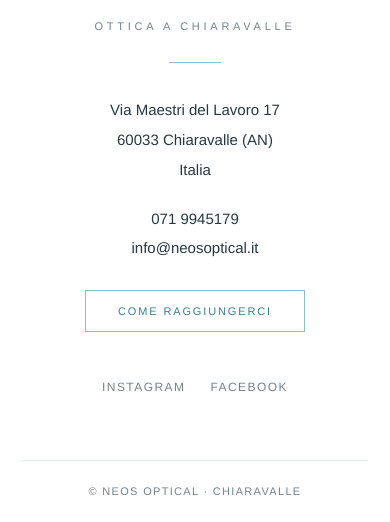
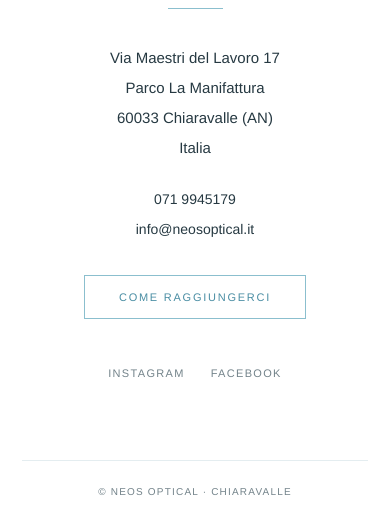
Before and after one commit to Neosoptical/neosoptical, a plain HTML site: page index.html in a window 390 px wide. Shown: the part 322-844 px from the top of the page. Drawn offline with Linux system fonts and the light colour scheme.

Commit message:
Enhance SEO and update styling in index.html
Updated the title and description meta tags for better SEO. Added social media links and improved styling for various elements.

```diff
--- a/index.html
+++ b/index.html
@@ -1,30 +1,45 @@
 
 <!DOCTYPE html>
 <html lang="it">
+
 <head>
   <meta charset="UTF-8">
   <meta name="viewport"
         content="width=device-width, initial-scale=1">
 
-  <title>NEOS Optical | Ottica a Chiaravalle</title>
+  <title>NEOS Optical | Ottica a Chiaravalle (AN)</title>
 
   <meta name="description"
-        content="NEOS Optical, negozio di ottica a Chiaravalle (AN). Via Maestri del Lavoro 17. Tel. 071 9945179.">
+        content="NEOS Optical, negozio di ottica a Chiaravalle (AN). Via Maestri del Lavoro 17. Telefono 071 9945179.">
 
   <meta name="robots" content="index, follow">
+
   <link rel="canonical"
         href="https://neosoptical.it/">
+
   <meta name="theme-color" content="#ffffff">
 
+  <!-- Anteprima social -->
+  <meta property="og:type" content="website">
+  <meta property="og:title"
+        content="NEOS Optical | Ottica a Chiaravalle">
+  <meta property="og:description"
+        content="NEOS Optical - Via Maestri del Lavoro 17, 60033 Chiaravalle (AN).">
+  <meta property="og:url"
+        content="https://neosoptical.it/">
+  <meta property="og:image"
+        content="https://neosoptical.it/logo-neos.png">
+
+  <!-- Dati strutturati Google -->
   <script type="application/ld+json">
   {
     "@context": "https://schema.org",
     "@type": "Optician",
     "name": "NEOS Optical",
     "url": "https://neosoptical.it/",
+    "logo": "https://neosoptical.it/logo-neos.png",
     "telephone": "+390719945179",
     "email": "info@neosoptical.it",
-    "logo": "https://neosoptical.it/logo-neos.png",
     "address": {
       "@type": "PostalAddress",
       "streetAddress": "Via Maestri del Lavoro 17",
@@ -32,16 +47,23 @@
       "addressLocality": "Chiaravalle",
       "addressRegion": "AN",
       "addressCountry": "IT"
-    }
+    },
+    "sameAs": [
+      "https://www.instagram.com/neosoptical/",
+      "https://www.facebook.com/profile.php?id=61591669449663"
+    ]
   }
   </script>
 
   <style>
+
     :root {
       --ice: #8bbfce;
+      --ice-dark: #498da3;
       --ink: #263942;
       --muted: #73838a;
       --line: #e4edf0;
+      --white: #ffffff;
     }
 
     * {
@@ -54,7 +76,7 @@
     }
 
     body {
-      background: #ffffff;
+      background: var(--white);
       color: var(--ink);
       font-family: "Helvetica Neue",
                    Arial, sans-serif;
@@ -67,87 +89,106 @@
       display: flex;
       flex-direction: column;
       align-items: center;
-      justify-content: center;
-      padding: 70px 24px 30px;
+      padding: 65px 24px 28px;
     }
 
     .content {
       width: 100%;
       max-width: 600px;
+      margin: auto 0;
       text-align: center;
-      margin: auto 0;
     }
+
+    /* LOGO ORIGINALE */
 
     .logo {
       display: block;
       width: min(100%, 380px);
       height: auto;
-      margin: 0 auto 36px;
+      margin: 0 auto 38px;
+      object-fit: contain;
     }
 
+    /* SOTTOTITOLO */
+
     .eyebrow {
+      margin: 0 0 30px;
       color: var(--muted);
-      font-size: 11px;
+      font-size: 12px;
       font-weight: 400;
-      letter-spacing: 0.34em;
+      letter-spacing: 0.30em;
       text-transform: uppercase;
-      margin: 0 0 30px;
     }
 
+    /* LINEA DECORATIVA */
+
     .divider {
-      width: 52px;
+      width: 55px;
       height: 1px;
       background: var(--ice);
-      margin: 0 auto 32px;
+      margin: 0 auto 34px;
     }
+
+    /* INDIRIZZO */
 
     address {
       font-size: 17px;
       font-style: normal;
       line-height: 2;
       font-weight: 300;
+      color: var(--ink);
     }
 
+    /* CONTATTI */
+
     .contact {
-      margin-top: 25px;
+      margin-top: 28px;
       display: flex;
       flex-direction: column;
       align-items: center;
-      gap: 12px;
+      gap: 14px;
     }
 
     .contact a {
       color: var(--ink);
       text-decoration: none;
       font-size: 15px;
+      transition: color 0.2s ease;
     }
 
     .contact a:hover {
-      color: #438ba1;
+      color: var(--ice-dark);
     }
+
+    /* PULSANTE GOOGLE MAPS */
 
     .maps {
       display: inline-block;
-      margin-top: 34px;
-      padding: 14px 32px;
+      margin-top: 38px;
+      padding: 15px 34px;
       border: 1px solid var(--ice);
-      color: #397e94;
+      color: var(--ice-dark);
+      background: transparent;
       text-decoration: none;
       text-transform: uppercase;
-      letter-spacing: 0.17em;
+      letter-spacing: 0.16em;
       font-size: 11px;
-      transition: 0.2s ease;
+      font-weight: 500;
+      transition: all 0.2s ease;
     }
 
     .maps:hover {
       background: var(--ice);
-      color: #ffffff;
+      color: var(--white);
     }
+
+    /* SOCIAL NETWORK */
 
     .social {
       display: flex;
       justify-content: center;
-      gap: 35px;
+      align-items: center;
+      gap: 38px;
       margin-top: 48px;
     }
 
@@ -158,41 +199,67 @@
       text-transform: uppercase;
       text-decoration: none;
       border-bottom: 1px solid transparent;
-      padding-bottom: 5px;
+      padding-bottom: 6px;
+      transition: all 0.2s ease;
     }
 
     .social a:hover {
-      color: #397e94;
-      border-color: var(--ice);
+      color: var(--ice-dark);
+      border-bottom-color: var(--ice);
     }
+
+    /* FOOTER */
 
     footer {
       width: 100%;
+      margin-top: 60px;
+      padding-top: 25px;
+      border-top: 1px solid var(--line);
       text-align: center;
-      border-top: 1px solid var(--line);
-      padding-top: 24px;
+      color: var(--muted);
       font-size: 11px;
       letter-spacing: 0.12em;
-      color: var(--muted);
     }
 
+    /* SMARTPHONE */
+
     @media (max-width: 600px) {
+
       .page {
         padding: 45px 22px 25px;
       }
 
       .logo {
         width: min(100%, 290px);
+        margin-bottom: 30px;
+      }
+
+      .eyebrow {
+        font-size: 10px;
+        letter-spacing: 0.20em;
       }
 
       address {
         font-size: 15px;
       }
 
+      .contact a {
+        font-size: 14px;
+      }
+
       .social {
-        gap: 25px;
+        gap: 26px;
+      }
+
+      .social a {
+        font-size: 11px;
+      }
+
+      footer {
+        font-size: 10px;
       }
     }
+
   </style>
 </head>
 
@@ -202,24 +269,31 @@
 
     <main class="content">
 
+      <!-- LOGO NEOS OPTICAL -->
       <img
         src="logo-neos.png"
-        alt="NEOS Optical - Ottica a Chiaravalle"
-        class="logo">
+        alt="NEOS Optical - Negozio di ottica a Chiaravalle"
+        class="logo"
+        width="380">
 
+      <!-- PRESENTAZIONE -->
       <h1 class="eyebrow">
         Ottica a Chiaravalle
       </h1>
 
       <div class="divider"></div>
 
+      <!-- INDIRIZZO -->
       <address>
         Via Maestri del Lavoro 17<br>
+        Parco La Manifattura<br>
         60033 Chiaravalle (AN)<br>
         Italia
       </address>
 
+      <!-- TELEFONO ED EMAIL -->
       <div class="contact">
+
         <a href="tel:+390719945179">
           071 9945179
         </a>
@@ -227,31 +301,42 @@
         <a href="mailto:info@neosoptical.it">
           info@neosoptical.it
         </a>
+
       </div>
 
-      <a class="maps"
-         href="https://www.google.com/maps/search/?api=1&amp;query=Via+Maestri+del+Lavoro+17+Chiaravalle+AN"
-         target="_blank"
-         rel="noopener noreferrer">
+      <!-- GOOGLE MAPS -->
+      <a
+        class="maps"
+        href="https://www.google.com/maps/search/?api=1&amp;query=Via+Maestri+del+Lavoro+17+Chiaravalle+AN"
+        target="_blank"
+        rel="noopener noreferrer">
         Come raggiungerci
       </a>
 
+      <!-- SOCIAL NETWORK -->
       <nav class="social" aria-label="Social network">
-        <a href="https://www.instagram.com/"
-           target="_blank"
-           rel="noopener noreferrer">
+
+        <a
+          href="https://www.instagram.com/neosoptical/"
+          target="_blank"
+          rel="noopener noreferrer"
+          aria-label="NEOS Optical su Instagram">
           Instagram
         </a>
 
-        <a href="https://www.facebook.com/"
-           target="_blank"
-           rel="noopener noreferrer">
+        <a
+          href="https://www.facebook.com/profile.php?id=61591669449663"
+          target="_blank"
+          rel="noopener noreferrer"
+          aria-label="NEOS Optical su Facebook">
           Facebook
         </a>
+
       </nav>
 
     </main>
 
+    <!-- FOOTER -->
     <footer>
       © NEOS OPTICAL · CHIARAVALLE
     </footer>
```
